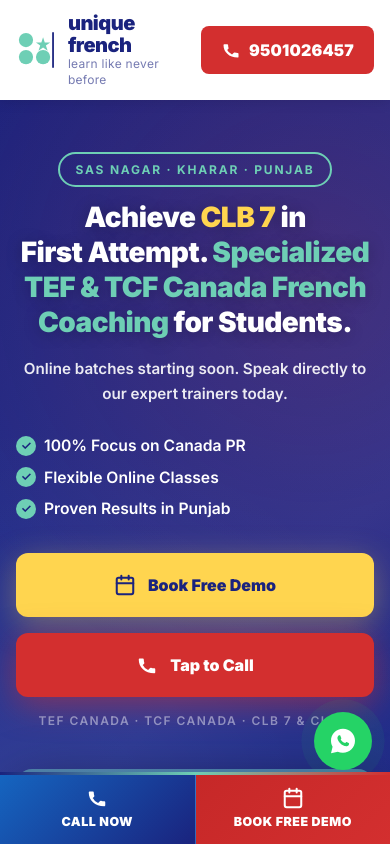
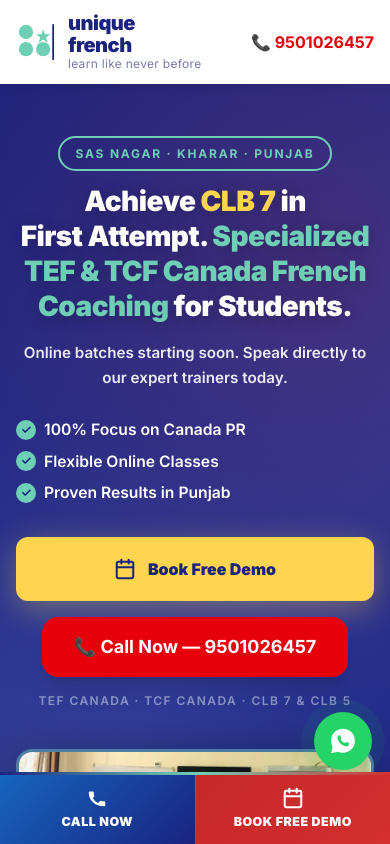
Before and after one commit to infoaikiduniya-ship-it/orchids-project-name-generator, a React (Vite) app: page / in a window 390 px wide. Shown: the top 844 px of the page. Built offline with nearby package versions, Linux system fonts and the light colour scheme.

Commit message:
feat: add direct call buttons for better conversion

```diff
--- a/src/components/Header.jsx
+++ b/src/components/Header.jsx
@@ -47,16 +47,9 @@ export default function Header({ onOpenDemo }) {
             Book Free Demo
           </button>
 
-          {/* Call Now Button */}
-          <a
-            href="tel:9501026457"
-            className="flex items-center gap-2 rounded-lg font-black text-white px-5 py-3 text-base md:text-lg transition-transform active:scale-95 hover:opacity-90"
-            style={{ backgroundColor: '#D32F2F', letterSpacing: '0.01em' }}
-            aria-label="Call Unique French now at 9501026457"
-          >
-            <PhoneIcon />
-            <span className="hidden sm:inline">Call Now: </span>
-            <span>9501026457</span>
+          <a href="tel:+919501026457"
+             className="font-bold text-red-600">
+            📞 9501026457
           </a>
         </div>
       </div>
--- a/src/components/Hero.jsx
+++ b/src/components/Hero.jsx
@@ -92,16 +92,9 @@ export default function Hero({ onOpenDemo }) {
 
                 <a
                   href="tel:+919501026457"
-                  className="w-full sm:w-auto inline-flex items-center justify-center gap-3 rounded-xl font-black text-white px-8 py-5 transition-transform active:scale-95 hover:scale-105"
-                  style={{
-                    backgroundColor: '#D32F2F',
-                    fontSize: 'clamp(1rem, 3.5vw, 1.25rem)',
-                    boxShadow: '0 8px 32px rgba(211,47,47,0.5)',
-                  }}
-                  aria-label="Tap to call Unique French at 9501026457"
+                  className="inline-flex items-center gap-2 bg-red-600 hover:bg-red-700 text-white font-bold text-lg px-8 py-4 rounded-2xl shadow-xl transition-all"
                 >
-                  <PhoneIcon />
-                  Tap to Call
+                  📞 Call Now — 9501026457
                 </a>
               </div>
 
```
